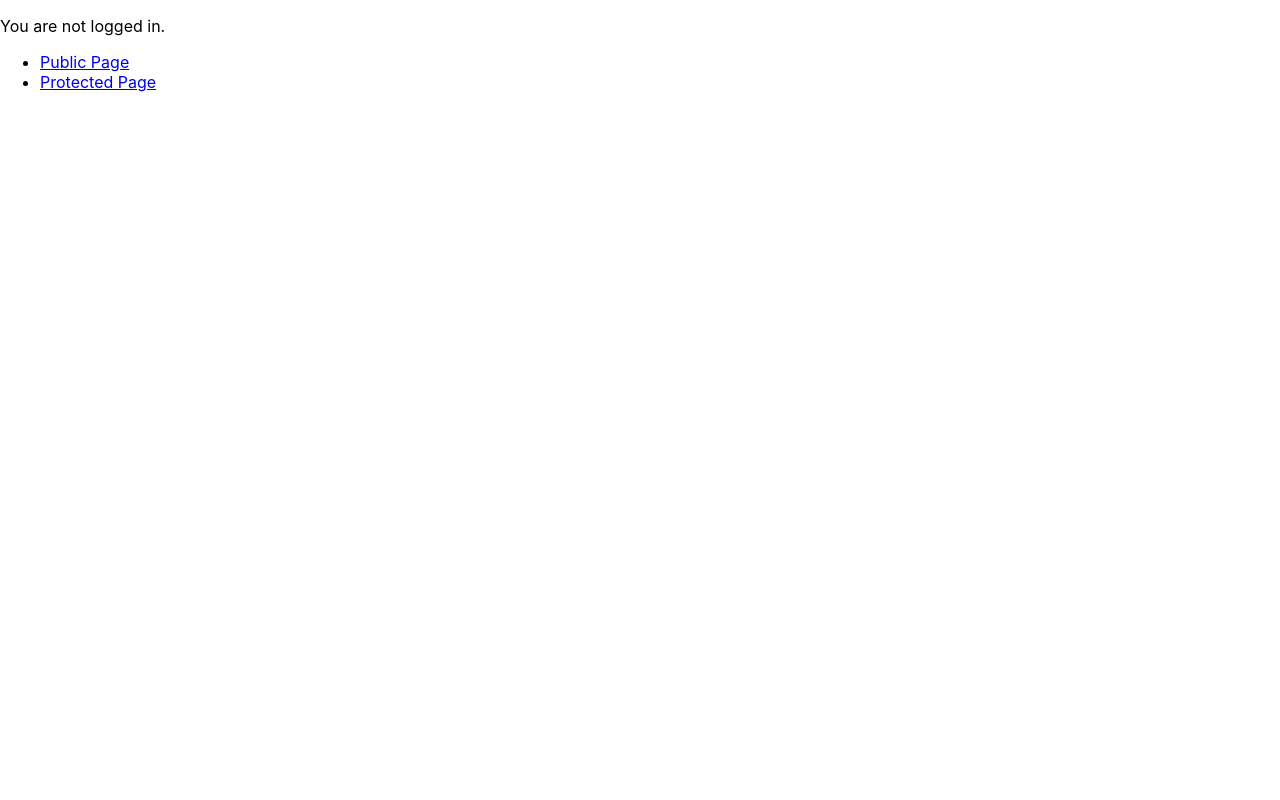
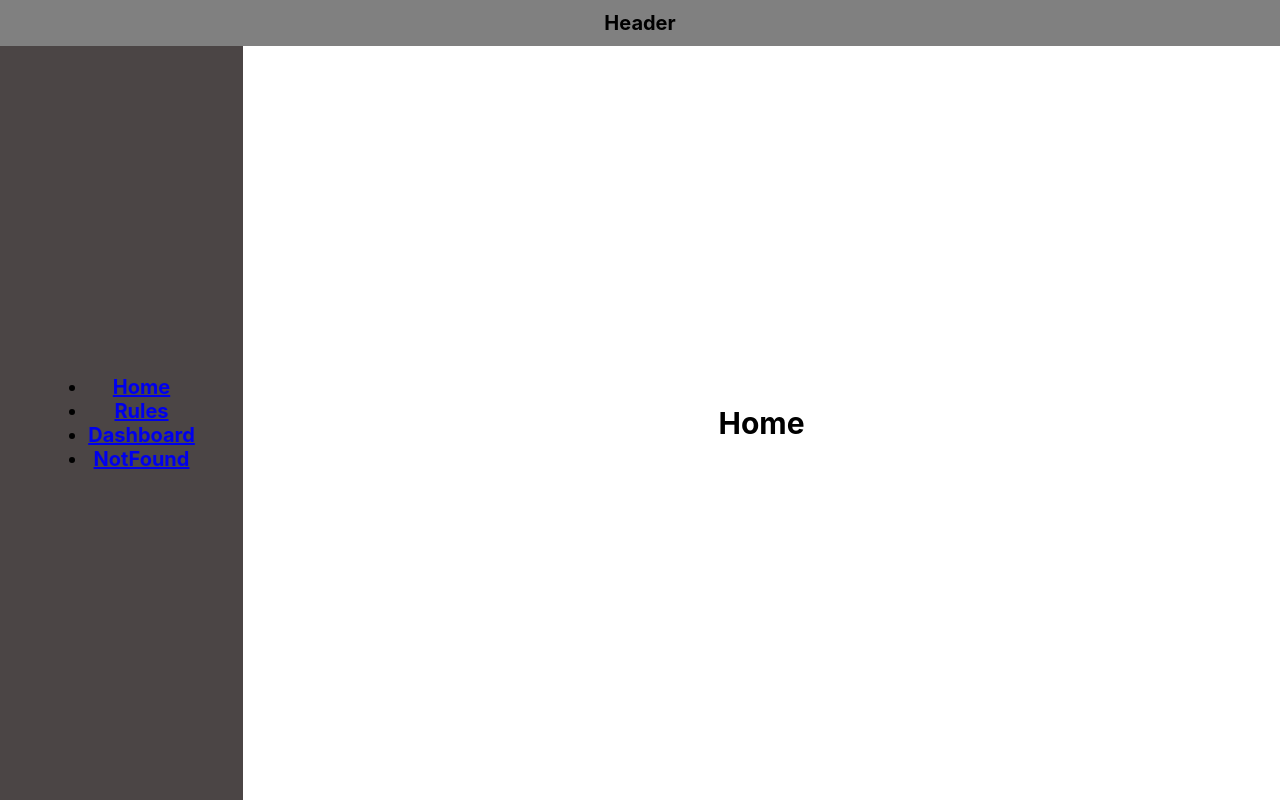
Before and after one commit to SukeyPuff/Let-s-study, a React (Create React App) app in the folder FrontEnd/demo/react-18-router/: page / in a window 1280 px wide. Built offline with nearby package versions, Linux system fonts and the light colour scheme.

Commit message:
feat: 使用 react-router v6 初步实现嵌套路由

```diff
--- a/FrontEnd/demo/react-18-router/package.json
+++ b/FrontEnd/demo/react-18-router/package.json
@@ -8,7 +8,7 @@
     "@testing-library/user-event": "^13.5.0",
     "react": "^18.2.0",
     "react-dom": "^18.2.0",
-    "react-router-dom": "5",
+    "react-router-dom": "6",
     "react-scripts": "5.0.1",
     "web-vitals": "^2.1.4"
   },
--- a/FrontEnd/demo/react-18-router/src/App.css
+++ b/FrontEnd/demo/react-18-router/src/App.css
@@ -1,38 +1,34 @@
-.App {
+.layout {
+  height: 100%;
+  font-size: 20px;
+  font-weight: 700;
   text-align: center;
 }
 
-.App-logo {
-  height: 40vmin;
-  pointer-events: none;
+.layout .header {
+  width: 100%;
+  height: 46px;
+  line-height: 46px;
+  background: gray;
 }
 
-@media (prefers-reduced-motion: no-preference) {
-  .App-logo {
-    animation: App-logo-spin infinite 20s linear;
-  }
+.layout .wrapper {
+  display: flex;
+  height: 100%;
 }
 
-.App-header {
-  background-color: #282c34;
-  min-height: 100vh;
+.layout .wrapper .sider {
   display: flex;
-  flex-direction: column;
+  justify-content: center;
   align-items: center;
-  justify-content: center;
-  font-size: calc(10px + 2vmin);
-  color: white;
+  width: 300px;
+  height: calc(100vh - 46px);
+  background: rgb(75, 69, 69);
 }
 
-.App-link {
-  color: #61dafb;
+.layout .wrapper .content {
+  display: flex;
+  width: 100%;
+  justify-content: center;
+  align-items: center;
 }
-
-@keyframes App-logo-spin {
-  from {
-    transform: rotate(0deg);
-  }
-  to {
-    transform: rotate(360deg);
-  }
-}
--- a/FrontEnd/demo/react-18-router/src/App.js
+++ /dev/null
@@ -1,159 +0,0 @@
-import React, {useContext, useState} from 'react'
-import {
-  BrowserRouter as Router,
-  Switch,
-  Route,
-  Link,
-  useHistory,
-  useLocation,
-  Redirect
-} from 'react-router-dom'
-import PublicPage from './src/views/PublicPage'
-import ProtectedPage from './src/views/ProtectedPage'
-
-function App() {
-  return (
-    <ProvideAuth>
-      <Router>
-        <div>
-        <AuthButton />
-
-          <ul>
-            <li>
-              <Link to="/public">Public Page</Link>
-            </li>
-            <li>
-              <Link to="/protected">Protected Page</Link>
-            </li>
-          </ul>
-
-          <Switch>
-            <Route path="/public">
-              <PublicPage />
-            </Route>
-            <Route path="/login">
-              <LoginPage />
-            </Route>
-            <PrivateRoute path="/protected">
-              <ProtectedPage />
-            </PrivateRoute>
-          </Switch>
-        </div>
-      </Router>
-    </ProvideAuth>
-  )
-}
-
-const fakeAuth = {
-  isAuthenticated: false,
-  signin(cb) {
-    fakeAuth.isAuthenticated = true
-    setTimeout(cb, 100)
-  },
-  signout(cb) {
-    fakeAuth.isAuthenticated = false
-    setTimeout(cb, 100)
-  }
-}
-
-
-const authContext = React.createContext()
-
-function ProvideAuth({children}) {
-  const auth = useProviderAuth()
-
-  return (
-    <authContext.Provider value={auth}>
-      {children}
-    </authContext.Provider>
-  )
-}
-
-function useAuth() {
-  return useContext(authContext)
-}
-
-function useProviderAuth() {
-  const [user, setUser] = useState(null)
-
-  const signin = cb => {
-    return fakeAuth.signin(() => {
-      setUser('user')
-      cb()
-    })
-  }
-
-  const signout = cb => {
-    return fakeAuth.signout(() => {
-      setUser(null)
-      cb()
-    })
-  }
-
-  return {
-    user,
-    signin,
-    signout
-  }
-}
-
-function AuthButton() {
-  let history = useHistory()
-  let auth = useAuth()
-
-  return auth.user ? (
-    <p>
-      Welcome!{" "}
-      <button
-        onClick={() => {
-          auth.signout(() => history.push('/'))
-        }}
-      >
-        Sign out
-      </button>
-    </p>
-  ) : (
-    <p>You are not logged in.</p>
-  )
-}
-
-function PrivateRoute({children, ...rest}) {
-  let auth = useAuth()
-
-  return (
-    <Route
-      {...rest}
-      render={({location}) => auth.user ? (
-        children
-      ): (
-        <Redirect to={{
-          pathname: '/login',
-          state: {from: location}
-        }} />
-      )}
-    />
-  )
-}
-
-function LoginPage() {
-  let history = useHistory()
-  let location = useLocation()
-  let auth = useAuth()
-
-  let {from} = location.state || {from: {pathname: '/'}}
-
-  let login = () => {
-    auth.signin(() => {
-      history.replace(from)
-    })
-  }
-
-  return (
-    <>
-      <p>You must log in to view the page at {from.pathname}</p>
-      <button onClick={login}>Log in</button>
-    </>
-  )
-}
-
-export default App
--- /dev/null
+++ b/FrontEnd/demo/react-18-router/src/App.jsx
@@ -0,0 +1,132 @@
+import {
+  BrowserRouter as Router,
+  Routes,
+  Route,
+  Outlet,
+  Link,
+  useNavigate,
+} from "react-router-dom";
+import "./App.css";
+
+function App() {
+  return (
+    <Router>
+      <Routes>
+        <Route path="/" element={<Layout />}>
+          <Route index element={<Home />} />
+          <Route path="dashboard" element={<Dashboard />} />
+          <Route path="rules" element={<Rules />}>
+            <Route index element={<RulesTable />} />
+            <Route path="detail" element={<Detail />} />
+          </Route>
+        </Route>
+        <Route path="*" element={<NotFound />} />
+      </Routes>
+    </Router>
+  );
+}
+
+function Layout() {
+  return (
+    <div className="layout">
+      <Header />
+      <div className="wrapper">
+        <Sider />
+        <Content />
+      </div>
+    </div>
+  );
+}
+
+function Header() {
+  return (
+    <div className="header">
+      <span>Header</span>
+    </div>
+  );
+}
+
+function Sider() {
+  return (
+    <div className="sider">
+      <ul>
+        <li>
+          <Link to="/">Home</Link>
+        </li>
+        <li>
+          <Link to="rules">Rules</Link>
+        </li>
+        <li>
+          <Link to="dashboard">Dashboard</Link>
+        </li>
+        <li>
+          <Link to="rule">NotFound</Link>
+        </li>
+      </ul>
+    </div>
+  );
+}
+
+function Content() {
+  return (
+    <div className="content">
+      <Outlet />
+    </div>
+  );
+}
+
+function Home() {
+  return <h2>Home</h2>;
+}
+
+function Dashboard() {
+  return <h2>Dashboard</h2>;
+}
+
+function Rules() {
+  return (
+    <>
+      <Outlet />
+    </>
+  );
+}
+
+function RulesTable() {
+  let navigate = useNavigate();
+
+  return (
+    <>
+      <h2>RulesTable</h2>
+      <button
+        onClick={() => {
+          navigate("detail");
+        }}
+      >
+        Detail
+      </button>
+    </>
+  );
+}
+
+function Detail() {
+  return <h3>Detail</h3>;
+}
+
+function NotFound() {
+  let navigate = useNavigate();
+
+  return (
+    <>
+      <h1>NotFound</h1>
+      <button
+        onClick={() => {
+          navigate("/");
+        }}
+      >
+        Back to HomePage
+      </button>
+    </>
+  );
+}
+
+export default App;
```
Also changed, not shown: 1 other file (tests, documents, lock files or other folders).
